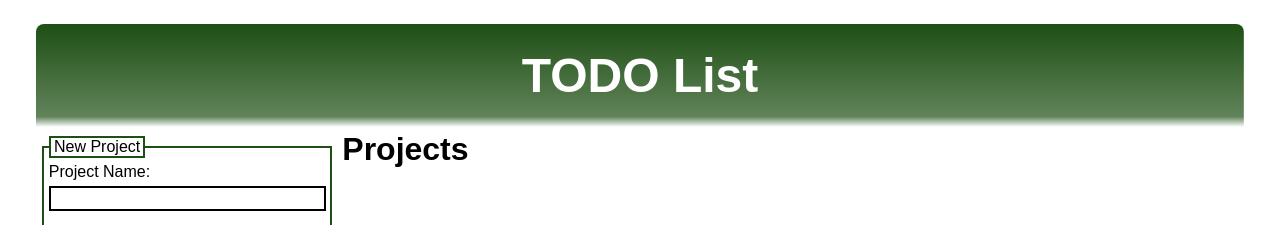
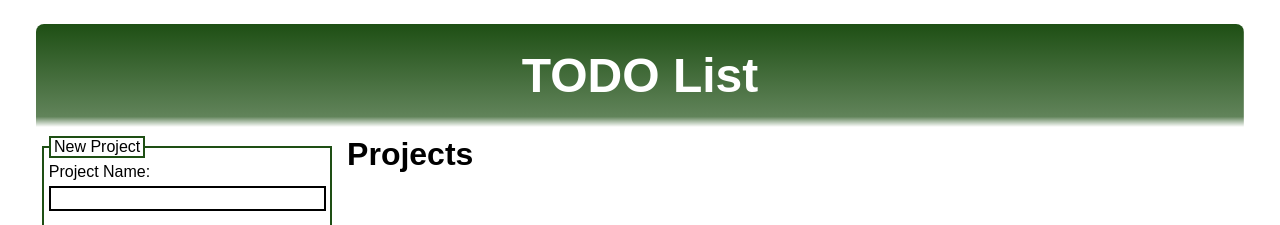
Before and after one commit to noOdin1/todo_list, a website built with webpack: page src/template.html in a window 1280 px wide. Shown: the top 225 px of the page. Built offline with nearby package versions, Linux system fonts and the light colour scheme.

Commit message:
Styling for project containers

```diff
--- a/src/style.css
+++ b/src/style.css
@@ -197,3 +197,10 @@ button {
   border: none;
   border-radius: 1px;
 }
+
+.display.project.section {
+  display: flex;
+  flex-direction: column;
+  padding: var(--input-widgets-spacing);
+  /* border: var(--css_visual_border_guide); */
+}
```
